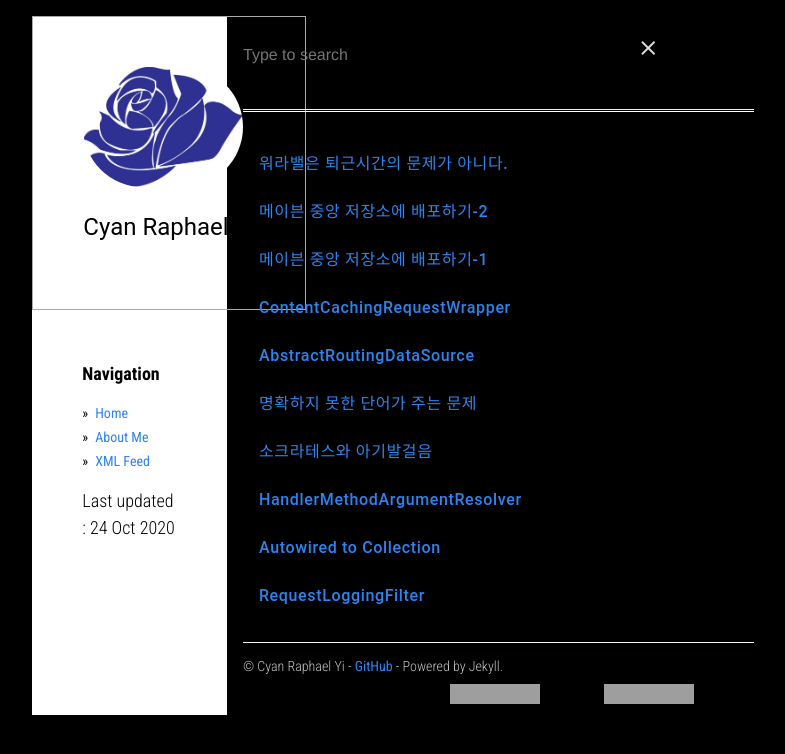
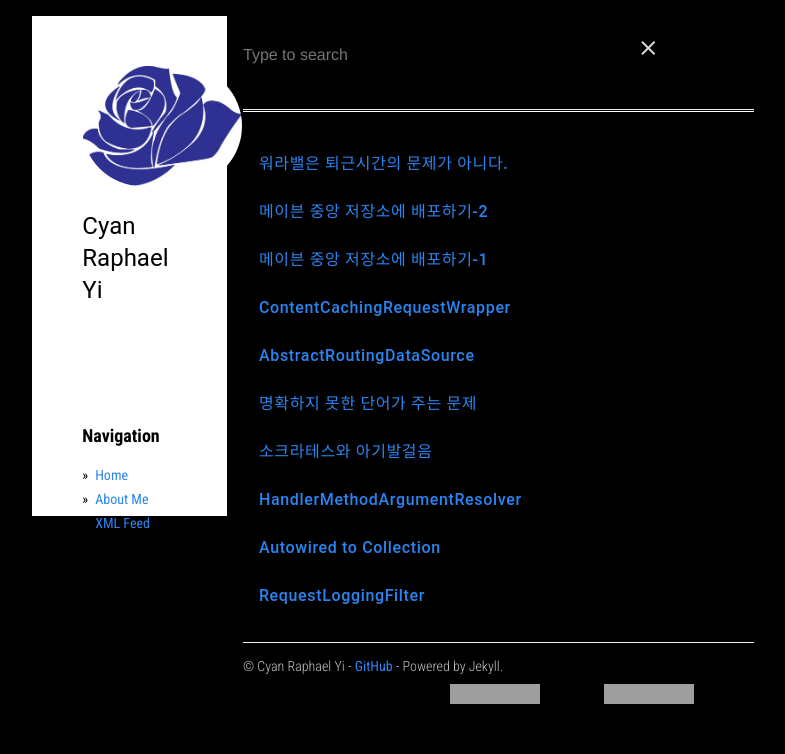
Before and after one commit to CyanRYi/cyanryi.github.io, a Jekyll site: the page built from index.html, in a window 1280 px wide. Shown: the top 754 px of the page, without its empty margins (89-874 px from the left). Built offline with Jekyll 4.4.1, drawn with Linux system fonts in a browser that asks for light colours; grey boxes are pictures that could not be loaded.

Commit message:
Sidebar css sticky

```diff
--- a/static/css/main.css
+++ b/static/css/main.css
@@ -118,6 +118,10 @@
 .sidebar {
     background: #ffffff;
     color: #000000;
+    height: 500px;
+    top: 10px;
+    position: -webkit-sticky;
+    position: sticky;
 }
 
 ul.sidebar-nav {
@@ -132,12 +136,6 @@
 .sidebar-nav li::before {
     content: "»";
     margin-right: .5em;
-}
-
-div.profile {
-    width: max-content;
-    height: max-content;
-    border: #aaaaaa double 1.5px;
 }
 
 /* Content */
```
